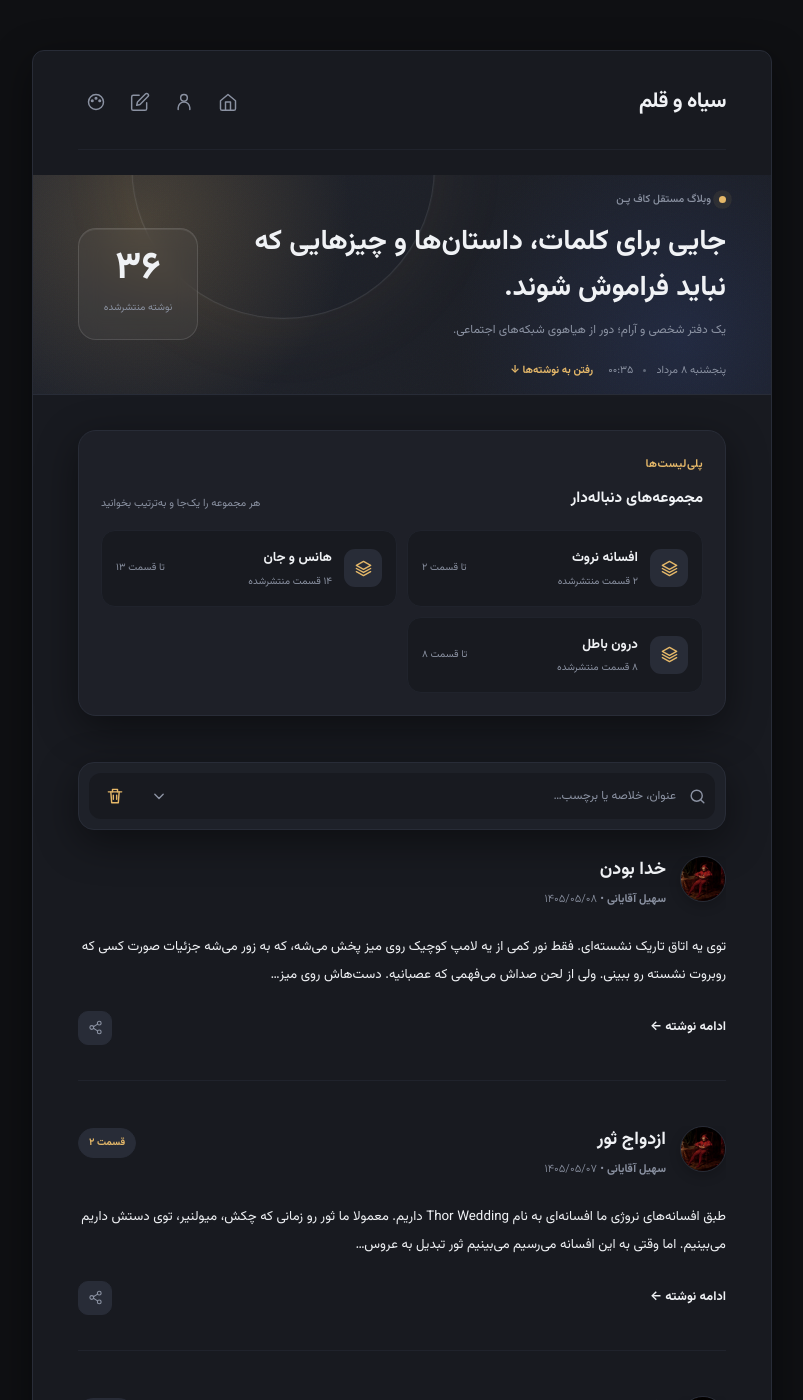
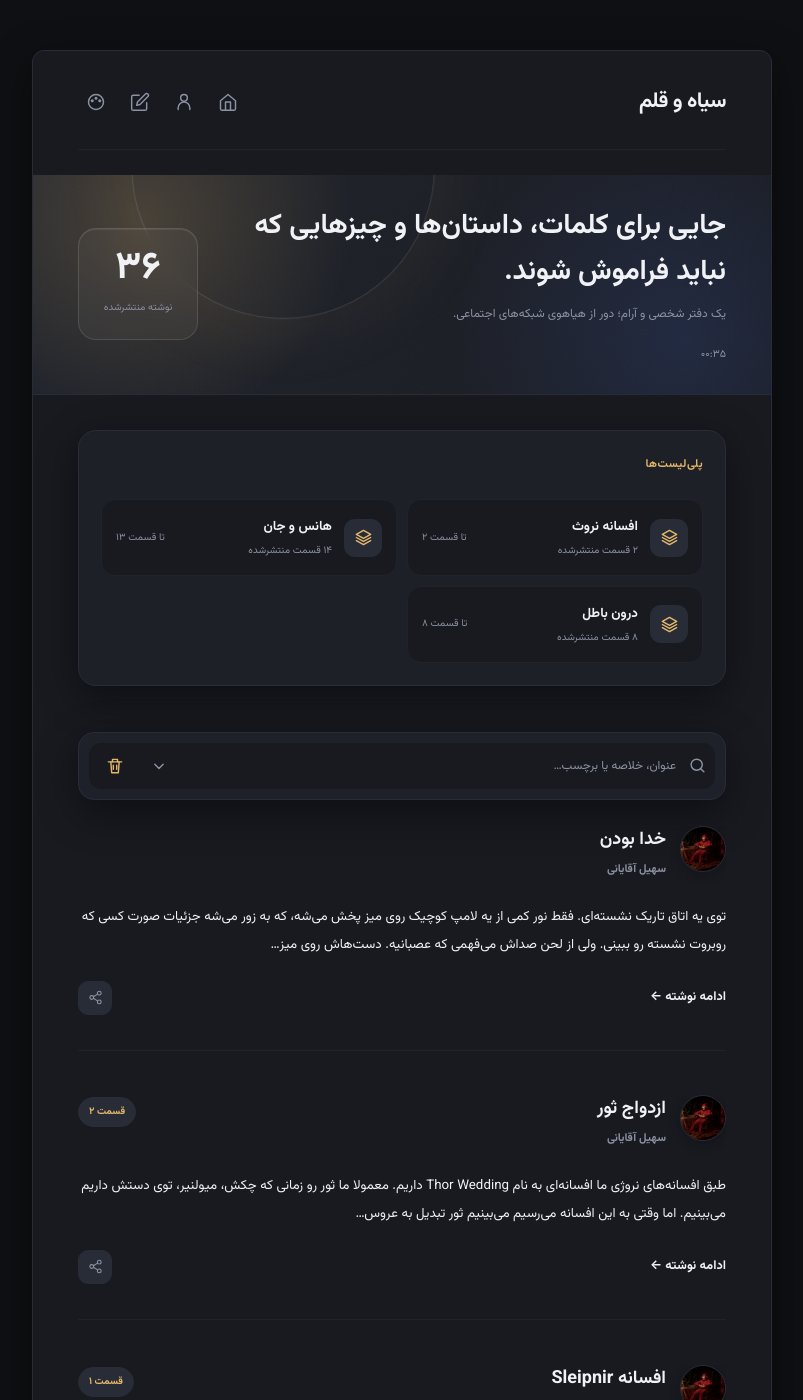
Before and after one commit to Soheil-Aghayani/Coffpen, a Jekyll site: the page index.html, which Jekyll copies as it is, in a window 1280 px wide and 1400 px high. Shown: the whole window, without its empty margins (238-1041 px from the left). Built offline with Jekyll 4.4.1, drawn with Linux system fonts in a browser that asks for light colours; some of the changed text lies outside the part shown.

Commit message:
Remove redundant homepage labels and dates

```diff
--- a/assets/js/main.js
+++ b/assets/js/main.js
@@ -336,22 +336,13 @@ function escapeHtml(str) {
 }
 
 function initLiveHero() {
-    const dateElement = document.getElementById('heroPersianDate');
     const clockElement = document.getElementById('heroClock');
     const countElement = document.getElementById('heroPostCount');
 
-    if (!dateElement && !clockElement && !countElement) return;
+    if (!clockElement && !countElement) return;
 
     const updateHeroTime = function () {
         const now = new Date();
-
-        if (dateElement) {
-            dateElement.textContent = new Intl.DateTimeFormat('fa-IR-u-ca-persian', {
-                weekday: 'long',
-                day: 'numeric',
-                month: 'long'
-            }).format(now);
-        }
 
         if (clockElement) {
             clockElement.textContent = new Intl.DateTimeFormat('fa-IR', {
@@ -466,12 +457,6 @@ function initPostRegistry() {
                 return '<a href="index.html?tag=' + encodeURIComponent(tag) + '#latest-posts-heading">#' + escapeHtml(tag) + '</a>';
             }).join('') + '</div>'
             : '';
-        const date = new Intl.DateTimeFormat('fa-IR-u-ca-persian', {
-            year: 'numeric',
-            month: '2-digit',
-            day: '2-digit'
-        }).format(new Date(post.date));
-
         return '<article class="blackthemePostBox post-preview"' + seriesAttribute + tagsAttribute + '>' +
             '<div class="blackthemePostInfo">' +
                 '<div class="blackthemePostInfoMain">' +
@@ -482,7 +467,7 @@ function initPostRegistry() {
                             '<h2 class="blackthemePostBoxTitle"><a href="' + escapeHtml(post.url) + '">' + escapeHtml(post.title) + '</a></h2>' +
                             episode +
                         '</div>' +
-                        '<span class="blackthemeDate"><b>' + escapeHtml(post.author) + '</b> &bull; <time datetime="' + escapeHtml(post.date) + '">' + date + '</time></span>' +
+                        '<span class="blackthemeDate"><b>' + escapeHtml(post.author) + '</b></span>' +
                     '</div>' +
                 '</div>' +
             '</div>' +
--- a/index.html
+++ b/index.html
@@ -49,17 +49,10 @@
 
         <section class="headerImage site-hero" aria-labelledby="site-hero-title">
             <div class="site-hero-content">
-                <div class="site-hero-status">
-                    <span class="site-hero-status-dot" aria-hidden="true"></span>
-                    وبلاگ مستقل کاف پـن
-                </div>
                 <h2 id="site-hero-title">جایی برای کلمات، داستان‌ها و چیزهایی که نباید فراموش شوند.</h2>
                 <p>یک دفتر شخصی و آرام؛ دور از هیاهوی شبکه‌های اجتماعی.</p>
                 <div class="site-hero-meta">
-                    <span id="heroPersianDate">امروز</span>
-                    <span class="site-hero-separator" aria-hidden="true"></span>
                     <span id="heroClock">--:--</span>
-                    <a href="#latest-posts-heading">رفتن به نوشته‌ها <span aria-hidden="true">↓</span></a>
                 </div>
             </div>
             <div class="site-hero-counter" aria-label="تعداد نوشته‌های منتشرشده">
@@ -73,11 +66,7 @@
 
             <section id="seriesHub" class="series-hub" aria-labelledby="series-hub-title" hidden>
                 <div class="series-hub-heading">
-                    <div>
-                        <p class="eyebrow">پلی‌لیست‌ها</p>
-                        <h2 id="series-hub-title">مجموعه‌های دنباله‌دار</h2>
-                    </div>
-                    <span>هر مجموعه را یک‌جا و به‌ترتیب بخوانید</span>
+                    <p id="series-hub-title" class="eyebrow">پلی‌لیست‌ها</p>
                 </div>
                 <div id="seriesHubList" class="series-hub-list"></div>
             </section>
@@ -122,7 +111,6 @@
                     </label>
                     </div>
                 </div>
-                <div id="postFilterStatus" class="post-filter-status" aria-live="polite"></div>
             </section>
 
             <section id="postList" class="post-list" aria-label="فهرست نوشته‌ها" hidden></section>
@@ -147,6 +135,6 @@
     <script>
         document.write('<script src="posts/posts-data.js?v=' + Date.now() + '"><\/script>');
     </script>
-    <script src="assets/js/main.js?v=20260730-7"></script>
+    <script src="assets/js/main.js?v=20260730-9"></script>
 </body>
 </html>
```
